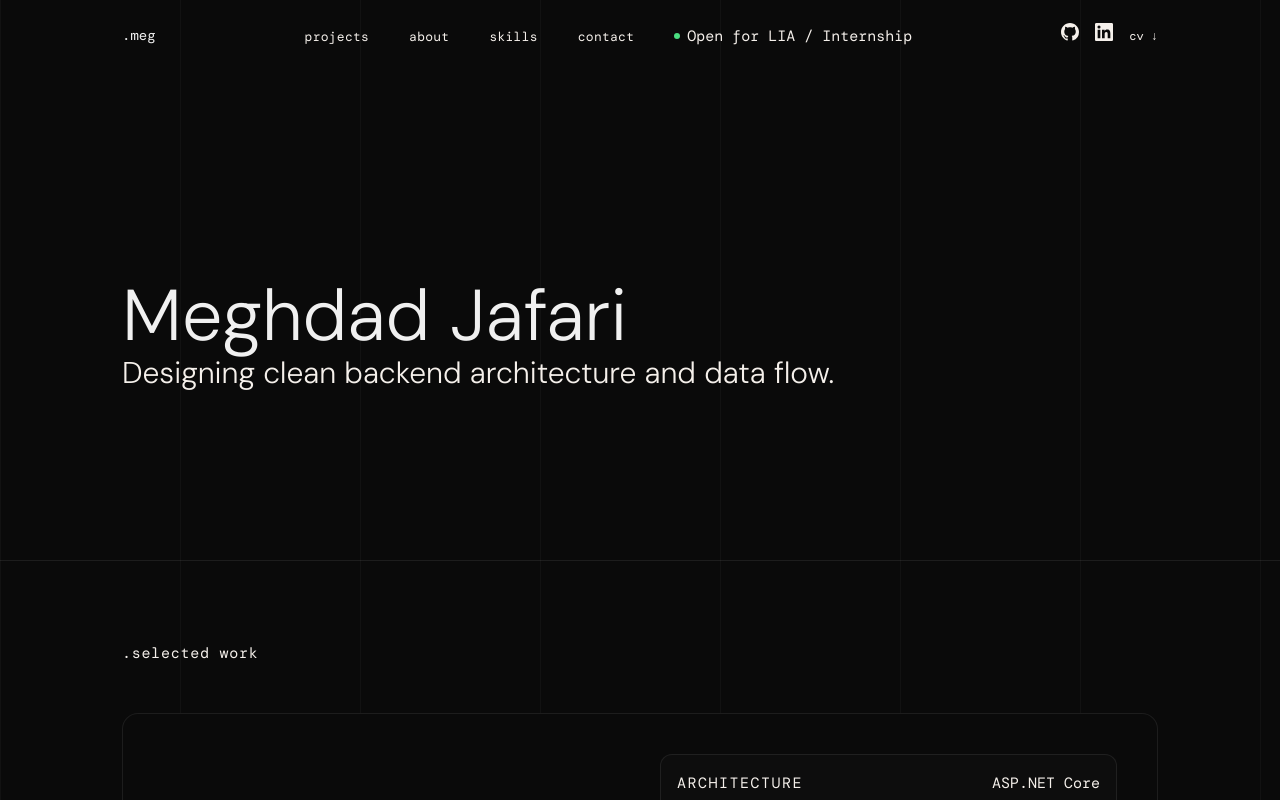
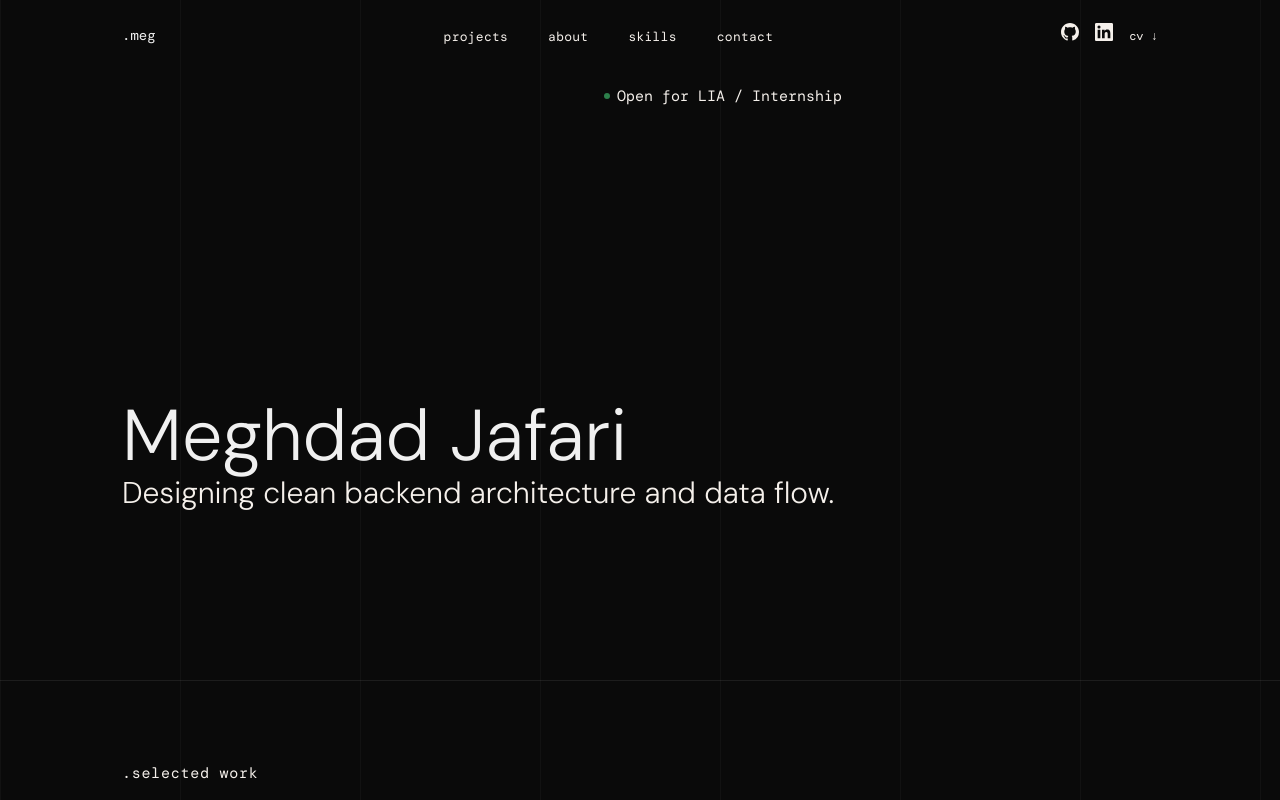
Before and after one commit to Megjafari/megsportfolio, a React (Create React App) app: page / in a window 1280 px wide. Shown: the top 800 px of the page. Built offline with nearby package versions, Linux system fonts and the light colour scheme; a web font is replaced by a local one.

Commit message:
Add tagline bar, fix mobile nav

```diff
--- a/src/components/Nav.jsx
+++ b/src/components/Nav.jsx
@@ -50,19 +50,7 @@ useEffect(() => {
               </li>
             ))}
 
-            <li style={{ display: "flex", alignItems: "center", gap: "7px" }}>
-  <span style={{
-    width: "6px", height: "6px", borderRadius: "50%",
-    background: "#4ade80", display: "inline-block",
-    animation: "pulse 2s infinite", flexShrink: 0
-  }} />
-  <span style={{
-    fontFamily: "var(--mono)", fontSize: "12px",
-    color: "var(--text-secondary)"
-  }}>
-    {siteData.tagline}
-  </span>
-</li>
+
           </ul>
           {/* Right side icons */}
 <div style={{ display: "flex", alignItems: "center", gap: "16px" }} className="desktop-only">
--- a/src/pages/Home.jsx
+++ b/src/pages/Home.jsx
@@ -20,6 +20,28 @@ export default function Home() {
 
   return (
     <main className="page-enter">
+
+    {/* TAGLINE */}
+      <div className="tagline-bar" style={{
+        paddingTop: "calc(var(--nav-height) + 12px)",
+        paddingBottom: "12px",
+        paddingRight: "438px",
+        display: "flex",
+        alignItems: "center",
+        justifyContent: "flex-end",
+      }}>
+      <div style={{ display: "flex", alignItems: "center", gap: "7px" }}>
+      <span style={{
+        width: "6px", height: "6px", borderRadius: "50%",
+        background: "#4ade80", display: "inline-block",
+        animation: "pulse 2s infinite"
+      }} />
+      <span style={{ fontFamily: "var(--mono)", fontSize: "11px", color: "var(--text-muted)" }}>
+        {siteData.tagline}
+      </span>
+    </div>
+  </div>
+
       {/* HERO */}
 <section className="hero">
   <div className="container" style={{ width: "100%" }}>
--- a/src/styles.css
+++ b/src/styles.css
@@ -879,3 +879,9 @@ p, li, span, .about-text, .about-page-bio,
     z-index: unset;
   }
 }
+
+@media (max-width: 768px) {
+  .tagline-bar {
+    display: none;
+  }
+}
```
